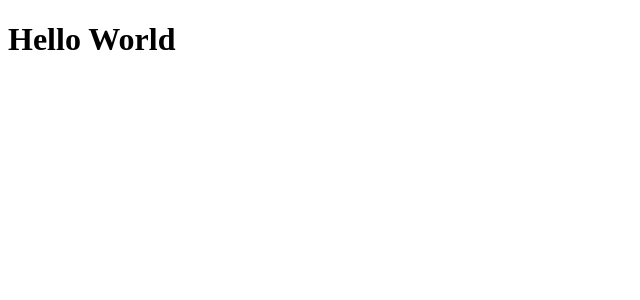
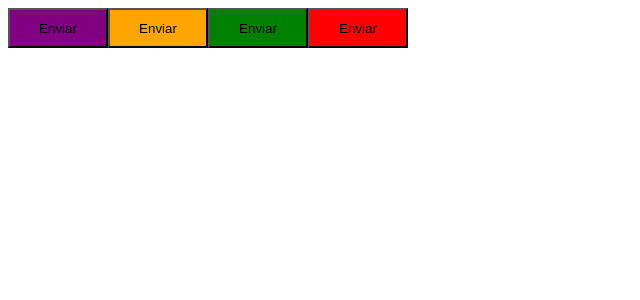
Before and after one commit to joaopnk/ReactJS_IgniteTimer, a React (Vite) app: page / in a window 1280 px wide. Shown: the top 300 px of the page, without its empty margins (0-640 px from the left). Built offline with nearby package versions, Linux system fonts and the light colour scheme.

Commit message:
Styled Components

```diff
--- a/package.json
+++ b/package.json
@@ -10,11 +10,13 @@
   },
   "dependencies": {
     "react": "^18.2.0",
-    "react-dom": "^18.2.0"
+    "react-dom": "^18.2.0",
+    "styled-components": "^5.3.5"
   },
   "devDependencies": {
     "@types/react": "^18.0.17",
     "@types/react-dom": "^18.0.6",
+    "@types/styled-components": "^5.1.26",
     "@vitejs/plugin-react": "^2.0.1",
     "typescript": "^4.6.4",
     "vite": "^3.0.7"
--- a/src/App.tsx
+++ b/src/App.tsx
@@ -1,9 +1,12 @@
-import { useState } from 'react'
+import { Button } from "./components/Button";
 
 export function App() {
-  const [count, setCount] = useState(0)
-
   return (
-    <h1>Hello World</h1>
+    <>
+      <Button variant="primary"   />
+      <Button variant="secondary" />
+      <Button variant="success"   />
+      <Button variant="danger"    />
+    </>
   )
 }
--- /dev/null
+++ b/src/components/Button.styles.ts
@@ -0,0 +1,25 @@
+import styled from 'styled-components';
+
+export type ButtonVariant = 'primary' | 'secondary' | 'danger' | 'success';
+
+interface ButtonContainerProps{
+  variant: ButtonVariant;
+}
+
+const buttonVariants = {
+    primary: 'purple',
+    secondary: 'orange',
+    danger: 'red',
+    success: 'green',
+}
+
+export const ButtonContainer =  styled.button<ButtonContainerProps>`
+    width: 100px;
+    height: 40px;
+
+    /* Incluindo o código (as props) */
+    ${props => {
+        // Aplicando o background, usando a propriedade variant que está recebendo do button
+        return `background-color: ${buttonVariants[props.variant]}`
+    }}
+`;
--- /dev/null
+++ b/src/components/Button.tsx
@@ -0,0 +1,11 @@
+import { ButtonContainer, ButtonVariant } from './Button.styles';
+
+interface ButtonProps {
+    variant?: ButtonVariant;
+}
+
+export function Button({variant = 'primary'}: ButtonProps){
+    return (
+        <ButtonContainer variant={variant}>Enviar</ButtonContainer>
+    )
+}
```
Also changed, not shown: 1 other file (tests, documents, lock files or other folders).
